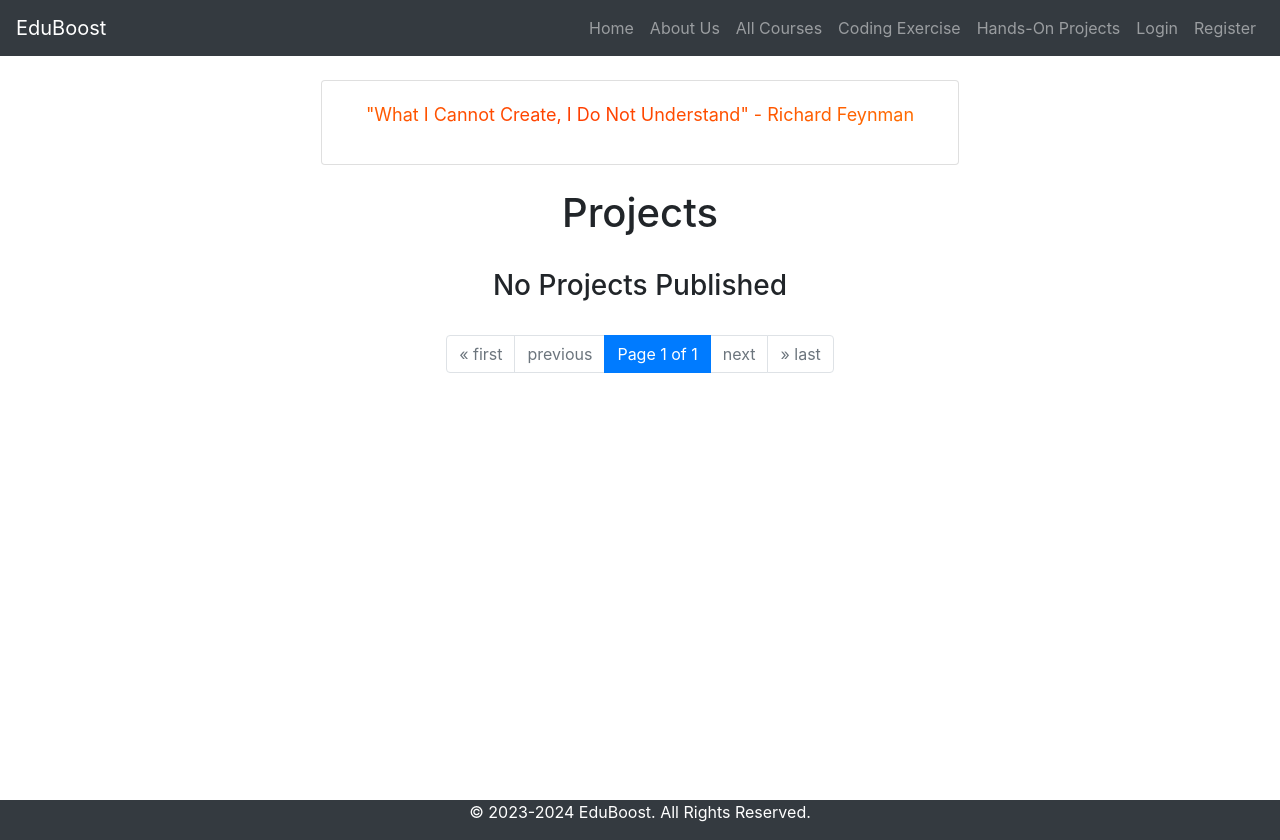
After one commit to Serenity0204/eduboost, a Django app: page /project/ in a window 1280 px wide. The commit adds this page. Run offline with Django 3.2, Linux system fonts and the light colour scheme; data that the repository does not hold is empty; some libraries are stand-ins or nearby versions.

Commit message:
added project section but need to keep working on it

```diff
--- a/mysite/settings.py
+++ b/mysite/settings.py
@@ -39,6 +39,7 @@ INSTALLED_APPS = [
     "django.contrib.staticfiles",
     "eduboost",
     "exercise",
+    "project",
 ]
 
 MIDDLEWARE = [
--- a/mysite/templates/base.html
+++ b/mysite/templates/base.html
@@ -79,6 +79,9 @@
           <li class="nav-item">
             <a class="nav-link" href="{% url 'coding_exercise' %}">Coding Exercise</a>
           </li>
+          <li class="nav-item">
+            <a class="nav-link" href="{% url 'projects' %}">Hands-On Projects</a>
+          </li>
           {% if user.is_authenticated %}
           <li class="nav-item">
             <a class="nav-link" href="{% url 'profile' %}">My Courses</a>
--- a/mysite/urls.py
+++ b/mysite/urls.py
@@ -23,6 +23,7 @@ urlpatterns = (
         path("admin/", admin.site.urls),
         path("", include("eduboost.urls")),
         path("exercise/", include("exercise.urls")),
+        path("project/", include("project.urls")),
     ]
     + static(settings.MEDIA_URL, document_root=settings.MEDIA_ROOT)
     + static(settings.STATIC_URL, document_root=settings.STATIC_ROOT)
--- /dev/null
+++ b/project/apps.py
@@ -0,0 +1,6 @@
+from django.apps import AppConfig
+
+
+class ProjectConfig(AppConfig):
+    default_auto_field = 'django.db.models.BigAutoField'
+    name = 'project'
--- /dev/null
+++ b/project/templates/projects.html
@@ -0,0 +1,112 @@
+{% extends 'base.html' %}
+
+{% block content %}
+
+<div class="d-flex justify-content-center mt-4">
+  <div class="card bg-gray">
+      <div class="card-body">
+          <p id="typing-text" class="text-center px-4 flame-text" style="font-size: 18px;"></p>
+      </div>
+  </div>
+</div>
+
+<style>
+  @keyframes flaming {
+      0% {
+          background-position: 0 50%;
+      }
+
+      50% {
+          background-position: 100% 50%;
+      }
+
+      100% {
+          background-position: 0 50%;
+      }
+  }
+
+  .flame-text {
+      background-image: linear-gradient(-45deg, #ff9100, #ff3e00, #ff9100);
+      background-size: 200% 100%;
+      color: transparent;
+      -webkit-background-clip: text;
+      background-clip: text;
+      animation: flaming 2s linear infinite;
+  }
+
+  .card {
+      display: flex;
+      flex-direction: column;
+      justify-content: space-between;
+      height: 100%;
+  }
+  .list-group-item {
+      background-color: #CCFFFF;
+      border-color: darkblue;
+  }
+</style>
+
+<script>
+  const text = "\"What I Cannot Create, I Do Not Understand\" - Richard Feynman";
+  let index = 0;
+  let typingInterval;
+
+  function typeText() {
+      if (index < text.length) {
+          const typingElement = document.getElementById('typing-text');
+          typingElement.innerHTML += text.charAt(index);
+          index++;
+          typingInterval = setTimeout(typeText, 50); // Adjust typing speed (milliseconds)
+      }
+  }
+
+  window.addEventListener('DOMContentLoaded', () => {
+      typeText();
+  });
+</script>
+
+<div class="row">
+  <div class="col-md-12">
+      <h1 class="text-center mt-4">Projects</h1>
+  </div>
+</div>
+
+<div class="list-group mt-4">
+{% if not projects %}
+<div class="d-flex justify-content-center">
+    <h3 class="text-center">No Projects Published</h3>
+</div>
+{% endif %}
+{% for project in projects %}
+    <a href="{% url 'project_detail' project.id %}" class="list-group-item list-group-item-action d-flex flex-column">
+        <h5 class="text-center mt-4">{{ project.title }}</h5>
+        <p class="text-center mt-4">{{ project.description|truncatechars:75 }}</p>
+    </a>
+{% endfor %}
+</div>
+
+<div class="d-flex justify-content-center mt-4">
+  <nav aria-label="Page navigation">
+      <ul class="pagination">
+          {% if projects.has_previous %}
+              <li class="page-item"><a class="page-link" href="?page=1">&laquo; first</a></li>
+              <li class="page-item"><a class="page-link" href="?page={{ projects.previous_page_number }}">previous</a></li>
+          {% else %}
+              <li class="page-item disabled"><a class="page-link">&laquo; first</a></li>
+              <li class="page-item disabled"><a class="page-link">previous</a></li>
+          {% endif %}
+
+          <li class="page-item active"><a class="page-link">Page {{ projects.number }} of {{ projects.paginator.num_pages }}</a></li>
+
+          {% if projects.has_next %}
+              <li class="page-item"><a class="page-link" href="?page={{ projects.next_page_number }}">next</a></li>
+              <li class="page-item"><a class="page-link" href="?page={{ projects.paginator.num_pages }}">&raquo; last</a></li>
+          {% else %}
+              <li class="page-item disabled"><a class="page-link">next</a></li>
+              <li class="page-item disabled"><a class="page-link">&raquo; last</a></li>
+          {% endif %}
+      </ul>
+  </nav>
+</div>
+
+{% endblock %}
--- /dev/null
+++ b/project/tests.py
@@ -0,0 +1,3 @@
+from django.test import TestCase
+
+# Create your tests here.
--- /dev/null
+++ b/project/urls.py
@@ -0,0 +1,8 @@
+from django.urls import path
+from . import views
+
+urlpatterns = [
+    path("", views.projects_view, name="projects"),
+    path("<int:project_id>/", views.project_detail_view, name="project_detail"),
+    # path("search/", views.exercise_search_view, name="coding_exercise_search"),
+]
--- /dev/null
+++ b/project/views.py
@@ -0,0 +1,29 @@
+from django.shortcuts import render, redirect, get_object_or_404
+from django.contrib.auth.decorators import login_required
+from .models import Project
+from django.core.paginator import Paginator
+from django.http import FileResponse
+
+
+def projects_view(request):
+    request.session.set_expiry(900)
+
+    projects_list = Project.objects.all()
+
+    paginator = Paginator(projects_list, 5)  # Show 5 projects per page.
+
+    page_number = request.GET.get("page")
+
+    projects = paginator.get_page(page_number)
+
+    context = {"projects": projects}
+
+    return render(request, "projects.html", context)
+
+
+@login_required(login_url="login")
+def project_detail_view(request, project_id):
+    request.session.set_expiry(900)
+    project = get_object_or_404(Project, pk=project_id)
+    context = {"project": project}
+    return render(request, "project_detail.html", context)
```
Also changed, not shown: project/admin.py (added, +14 -0 lines), project/models.py (added, +22 -0 lines), project/templates/project_detail.html (added, +29 -0 lines), project/__init__.py (added), project/migrations/0001_initial.py (added), project/migrations/0002_section_title.py (added), project/migrations/0003_alter_section_section.py (added), project/migrations/0004_alter_section_image.py (added), project/migrations/0005_alter_section_image_delete_image.py (added), project/migrations/0006_section_code_snippet.py (added), project/migrations/__init__.py (added).
